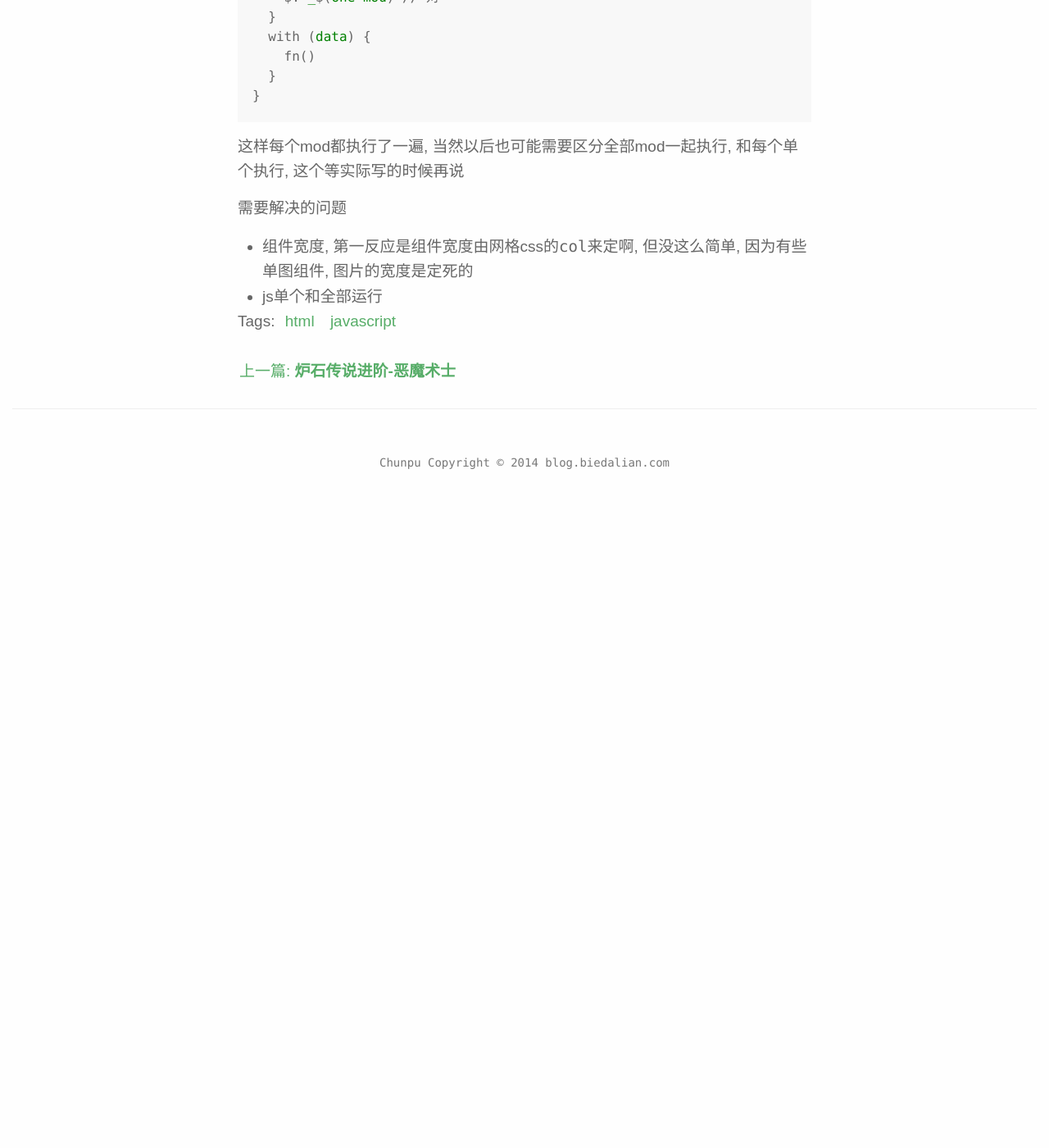
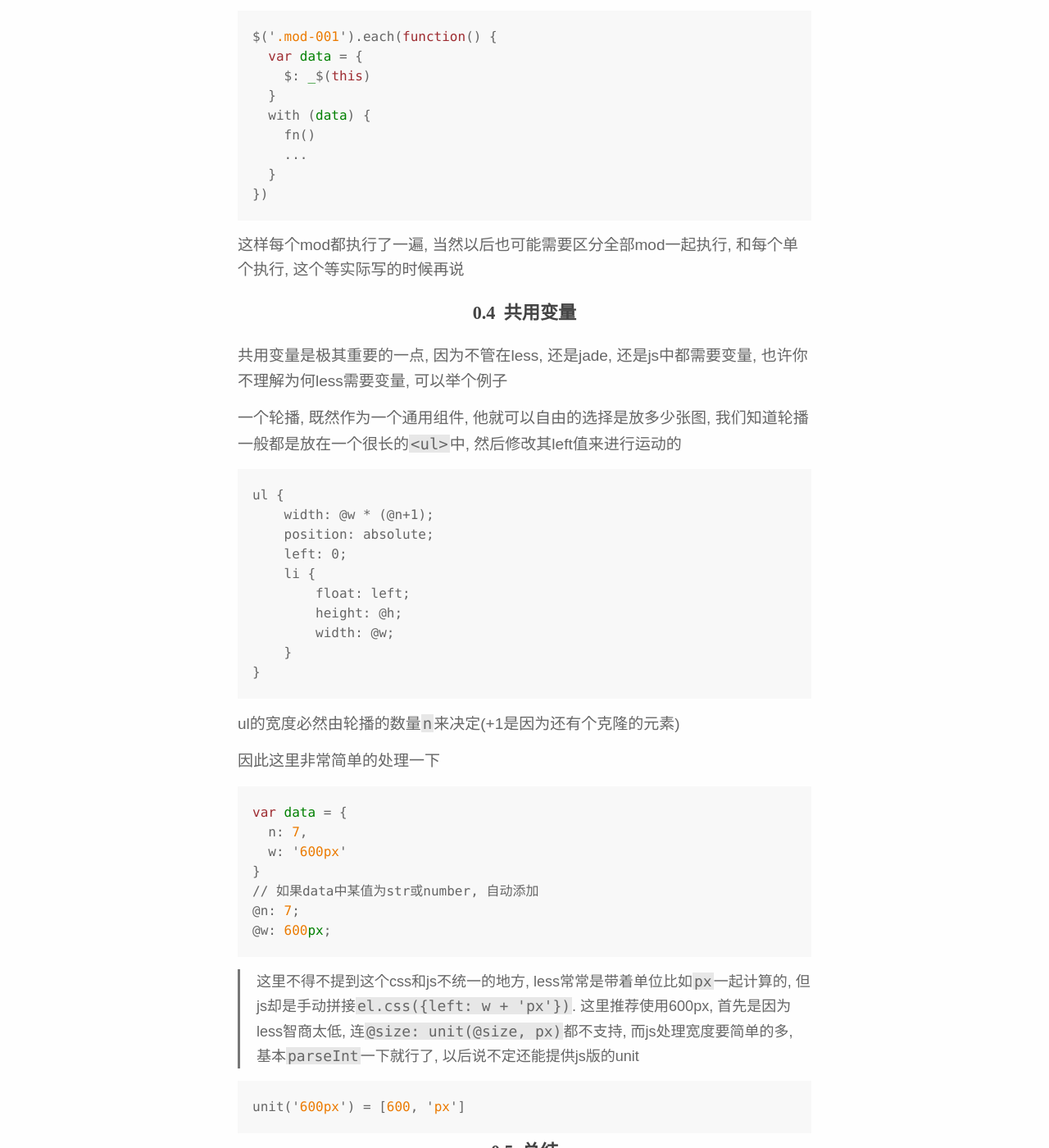
Before and after one commit to chunpu/blog, a Jekyll site: the page built from _posts/2014-4-5-simple-web-component.md, in a window 1280 px wide and 1400 px high, scrolled down 2241 px. Shown: the whole window at 82% size. Built offline with Jekyll 4.4.1, drawn with Linux system fonts in a browser that asks for light colours; some web fonts are replaced; Markdown is read by kramdown in place of the engine named in the settings; comment, search, counter and statistics services are not loaded; before the commit the page ends 2871 px from its top, so only the background shows below that; some of the changed text lies outside the part shown.

Commit message:
update web-mod

````diff
--- a/_posts/2014-4-5-simple-web-component.md
+++ b/_posts/2014-4-5-simple-web-component.md
@@ -67,30 +67,79 @@ $(function() {
 唯一不同的就是这个`$`
 
 ```js
-function _$(str) {
-  // 如果是选择器, 就
-  return $('mod-xxx').eq(n).find(str)
+function _$(el) {
+  return function(str) {
+    // 如果是选择器, 就
+    return $(el).find(str)
+    // 否则还是
+    return $(str)
+  }
 }
 
 $.extend(_$, $.fn)
 ```
 
-调用的时候也只需要
+这样这个$只在自己的mod内作用, 不会污染别人, 调用的时候也只需要
 
 ```js
-for mods-in-same-type {
+$('.mod-001').each(function() {
   var data = {
-    $: _$(one-mod) // 对
+    $: _$(this)
   }
   with (data) {
     fn()
+    ...
   }
-}
+})
 ```
 
 这样每个mod都执行了一遍, 当然以后也可能需要区分全部mod一起执行, 和每个单个执行, 这个等实际写的时候再说
 
+### 共用变量
+
+共用变量是极其重要的一点, 因为不管在less, 还是jade, 还是js中都需要变量, 也许你不理解为何less需要变量, 可以举个例子
+
+一个轮播, 既然作为一个通用组件, 他就可以自由的选择是放多少张图, 我们知道轮播一般都是放在一个很长的`<ul>`中, 然后修改其left值来进行运动的
+
+```css
+ul {
+    width: @w * (@n+1);
+    position: absolute;
+    left: 0;
+    li {
+        float: left;
+        height: @h;
+        width: @w;
+    }
+}
+```
+
+ul的宽度必然由轮播的数量`n`来决定(+1是因为还有个克隆的元素)
+
+因此这里非常简单的处理一下
+
+```js
+var data = {
+  n: 7,
+  w: '600px'
+}
+// 如果data中某值为str或number, 自动添加
+@n: 7;
+@w: 600px;
+```
+
+> 这里不得不提到这个css和js不统一的地方, less常常是带着单位比如`px`一起计算的, 但js却是手动拼接`el.css({left: w + 'px'})`.
+这里推荐使用600px, 首先是因为less智商太低, 连`@size: unit(@size, px)`都不支持, 而js处理宽度要简单的多, 基本`parseInt`一下就行了, 以后说不定还能提供js版的unit
+
+```js
+unit('600px') = [600, 'px']
+```
+
+### 总结
+
+可以看到, 这些看起来都无比简单, 没有难度, 关键是它在写法上不需要任何专门的学习, 同时也保证了组件的通用性, 不过这还只是我口头说说, 具体是否真能像我想的这么美好这么屌还得等我写出来再看..
+
 需要解决的问题
 
 - 组件宽度, 第一反应是组件宽度由网格css的`col`来定啊, 但没这么简单, 因为有些单图组件, 图片的宽度是定死的
-- js单个和全部运行
+- js单个与全部运行
````
